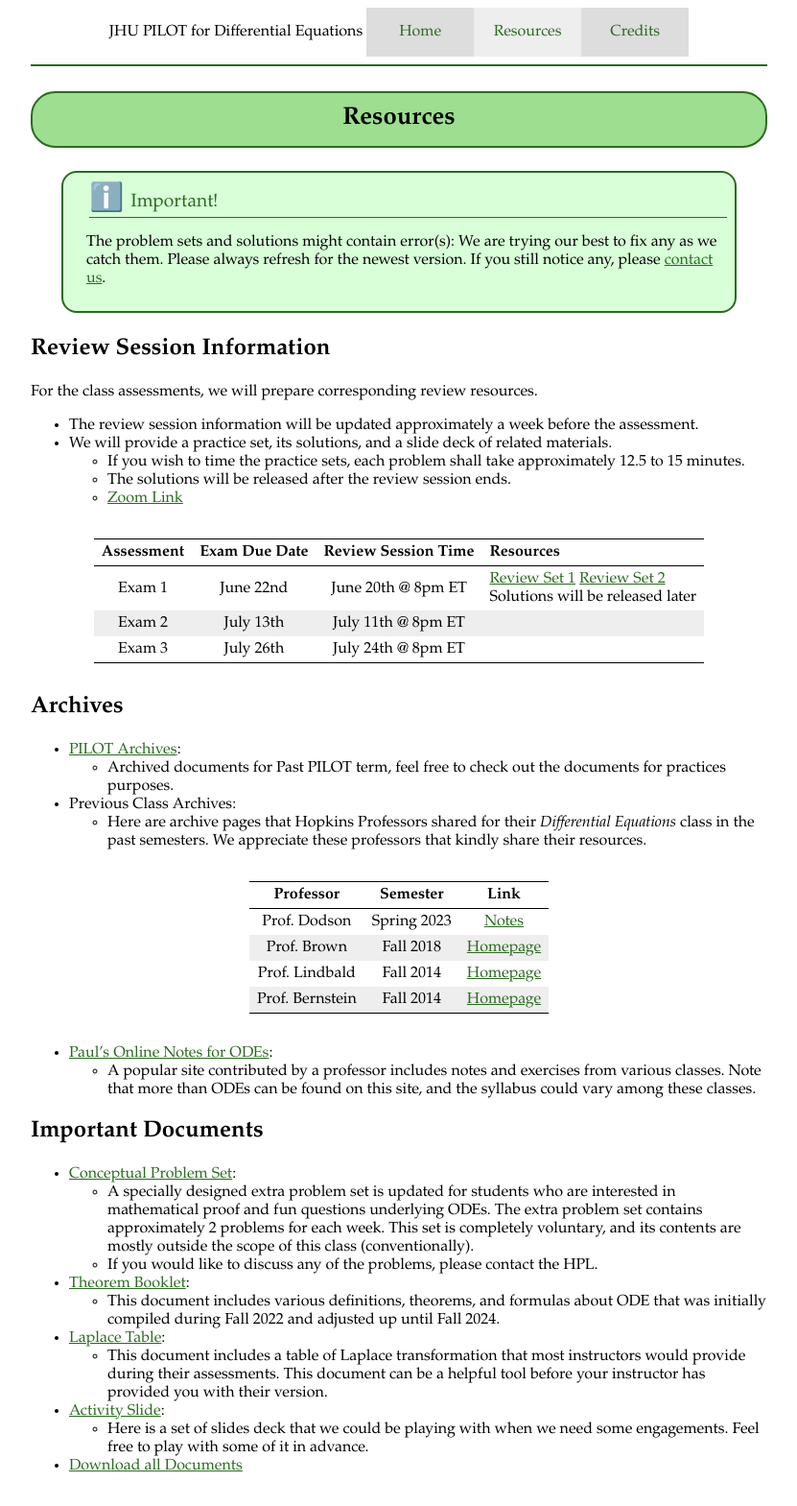
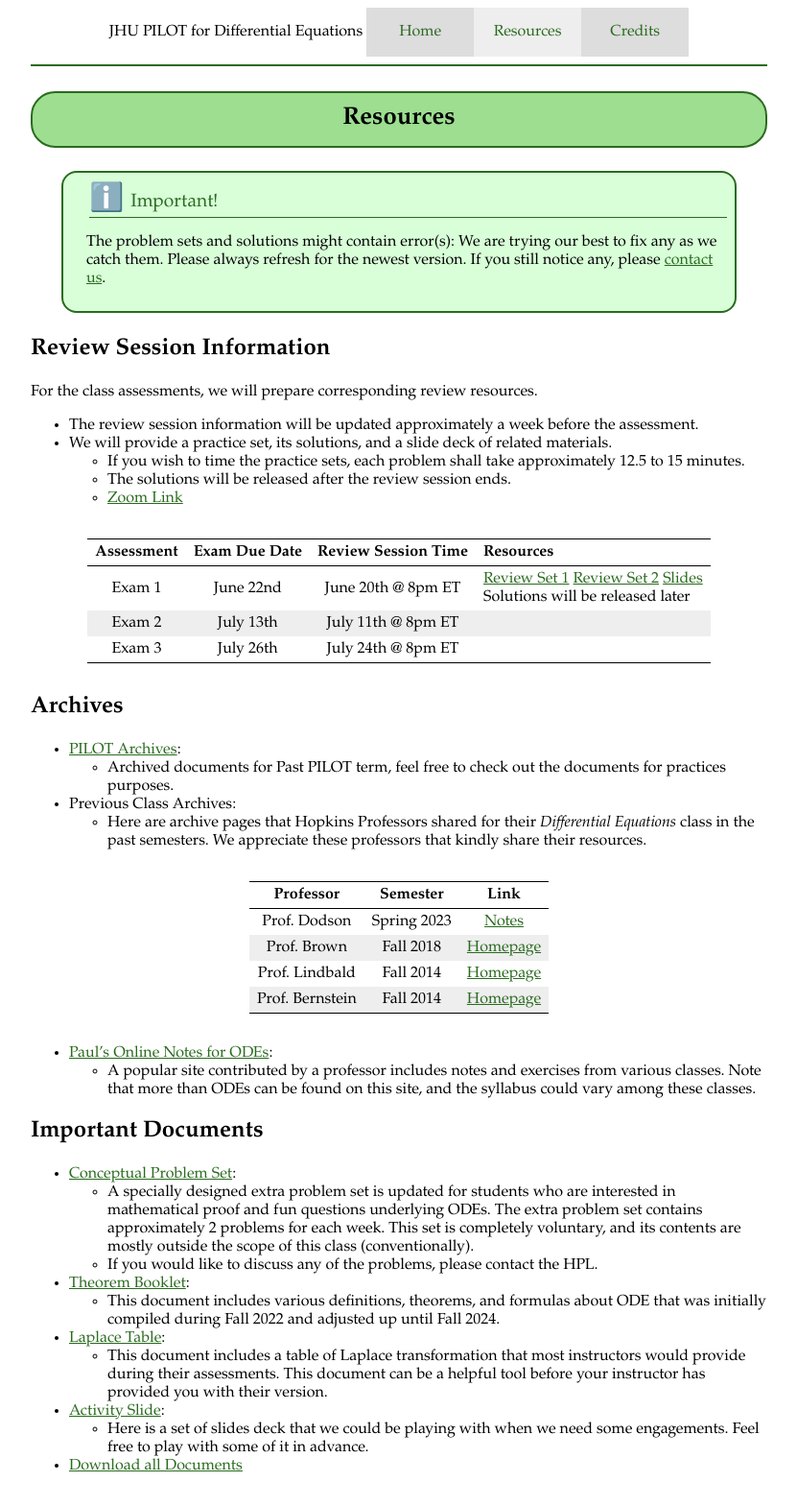
Before and after one commit to JHU-ODE-PILOT/SU25, a Jekyll site: the page built from resources.md, in a window 1280 px wide. Shown: the whole page at 96% size, without its empty margins (224-1055 px from the left). Built offline with Jekyll 4.4.1, drawn with Linux system fonts in a browser that asks for light colours.

Commit message:
added slides for exam 1

```diff
--- a/resources.md
+++ b/resources.md
@@ -22,7 +22,7 @@ For the class assessments, we will prepare corresponding review resources.
 
 | Assessment | Exam Due Date | Review Session Time | Resources |
 |:----------:|:---------:|:-------------------:|:----------|
-| Exam 1 | June 22nd | June 20th @ 8pm ET | [Review Set 1](/PSets/Exam_1-PS1.pdf) [Review Set 2](/PSets/Exam_1-PS2.pdf) <br> Solutions will be released later |
+| Exam 1 | June 22nd | June 20th @ 8pm ET | [Review Set 1](/PSets/Exam_1-PS1.pdf) [Review Set 2](/PSets/Exam_1-PS2.pdf) [Slides](/PSets/Exam_1-Slides.pdf) <br> Solutions will be released later |
 | Exam 2 | July 13th | July 11th @ 8pm ET |  |
 | Exam 3 | July 26th | July 24th @ 8pm ET |  |
 
```
Also changed, not shown: 1 other file.
